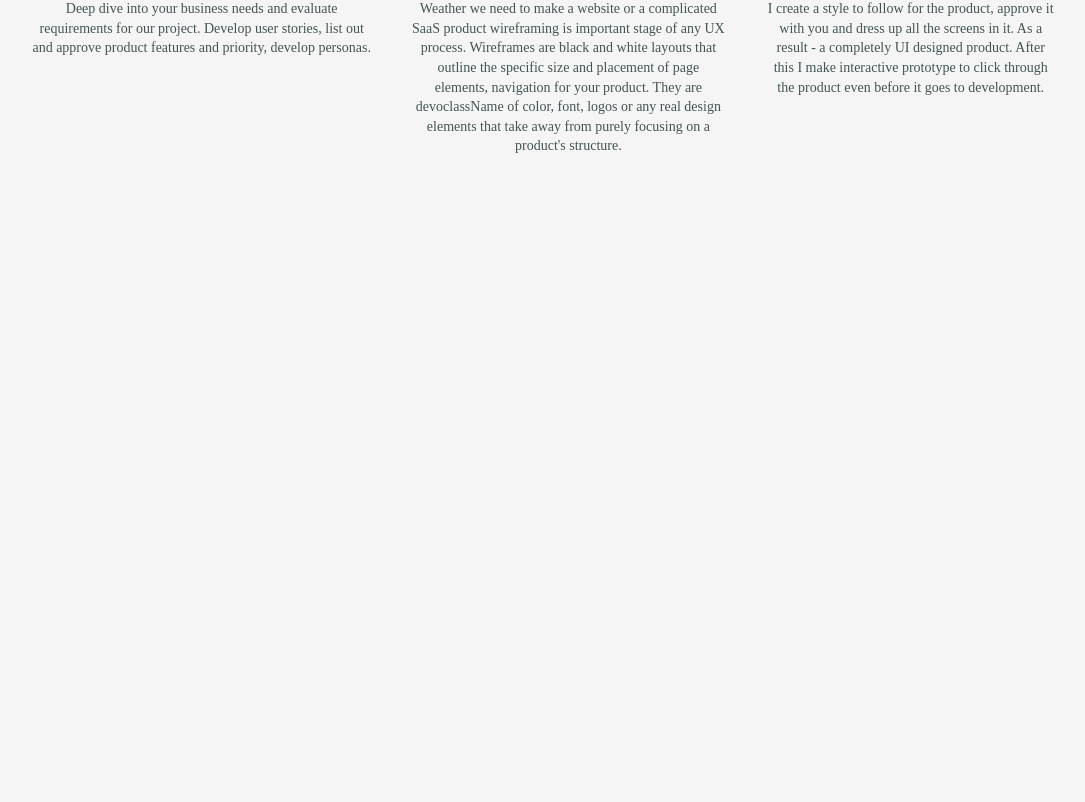
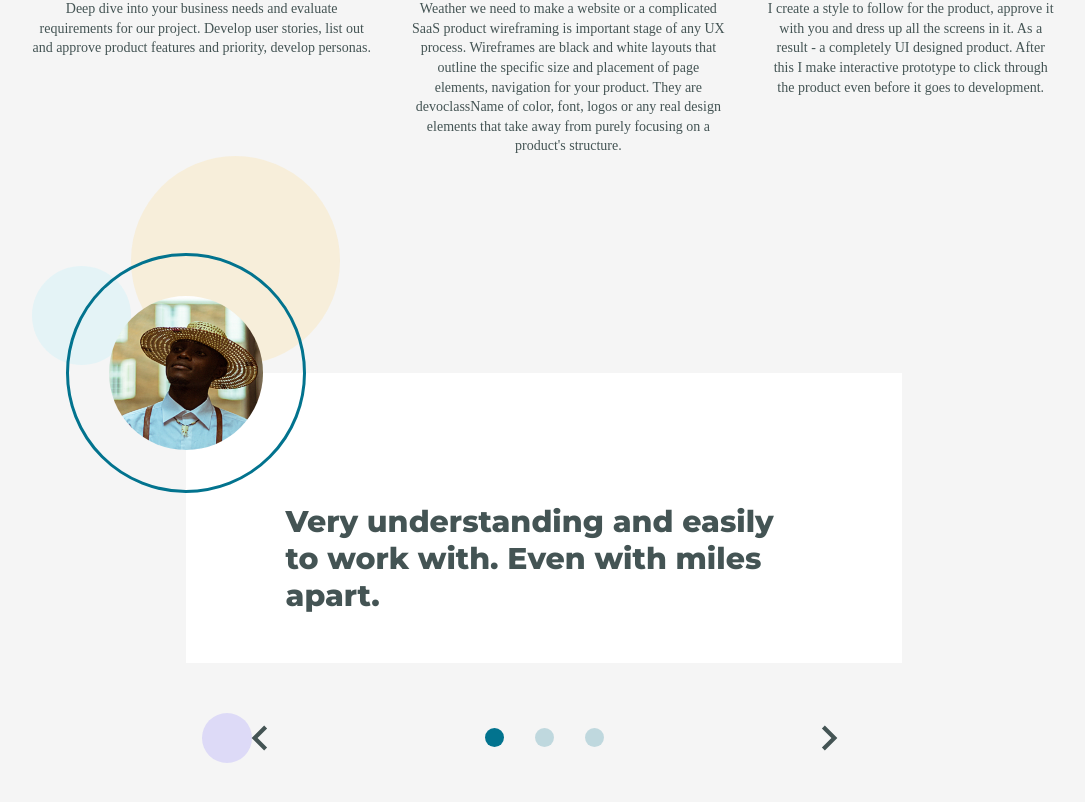
Before and after one commit to timmy471/my-portfolio, a React (Create React App) app: page / in a window 1280 px wide. Shown: the part 1999-2801 px from the top of the page, without its empty margins (96-1181 px from the left). Before the commit the page ends 2155 px from the top, so only its background shows below. Built offline with nearby package versions, Linux system fonts and the light colour scheme.

Commit message:
Testimonal section

```diff
--- a/src/App.js
+++ b/src/App.js
@@ -5,6 +5,7 @@ import "./App.scss";
 import Bio from "./components/Bio";
 import Project from "./components/Project";
 import Works from "./components/Works";
+import Testimonal from "./components/Testimonal";
 
 function App() {
 	return (
@@ -13,6 +14,7 @@ function App() {
 			<Bio />
 			<Project />
 			<Works />
+      <Testimonal />
 		</div>
 	);
 }
--- a/src/App.scss
+++ b/src/App.scss
@@ -267,7 +267,7 @@ section.work-process {
     position: absolute;
     top: 127px;
     left: 200px;
-    width: 600px;
+    width: 690px;
     // 1116px;
     height: 1px;
     background: #707070;
@@ -323,7 +323,118 @@ section.work-process {
   }
 }
 
+#testimonal {
+  color: #445454;
+  font-size: 3rem;
+  font-family: "Montserrat", sans-serif;
+  font-weight: 600;
+  position: relative;
+  margin-bottom: 518px;
 
+  &-top{
+
+    margin-top: 400px;
+    &-circle-left{
+      display: inline-block;
+      width: 99px;
+      height: 99px;
+      border-radius: 50%;
+      background: #68E0FF;
+      opacity: 0.12;
+
+    }
+
+    &-circle-right{
+      display: inline-block;
+      height: 209px;
+      width: 209px;
+      border-radius: 50%;
+      background: #FFCD68;
+      opacity: 0.19;
+    }
+  }
+
+
+  p {
+    position: relative;
+    width: 70%;
+    height: 29rem;
+    background: #ffffff;
+    margin: 0 auto;
+    padding: 13rem 10rem 1rem 10rem;
+
+  }
+
+  img {
+    position: absolute;
+    top: -120px;
+    left: -120px;
+    // top: -120px;
+    // left: -60px;
+    height: 240px;
+    width: 240px;
+    padding: 40px;
+    border-radius: 50%;
+    border: 3px solid #02738e;
+  }
+
+  i.quote {
+    position: absolute;
+    right: 230px;
+    top: 100px;
+    translate: rotate(80deg);
+  }
+
+  #navigate-circle {
+    position: absolute;
+    bottom: 0;
+    left: 17rem;
+    // top: 150px;
+    // left: 100px;
+    height: 50px;
+    width: 50px;
+    background: #7768ff;
+    border-radius: 50%;
+    opacity: 0.19;
+  }
+
+  #testimonal-bottom {
+    display: flex;
+    align-items: center;
+
+    min-width: 778px;
+    margin: 0 auto;
+    justify-content: center;
+    margin-top: 5rem;
+
+
+    .angle-left {
+      margin-right: 20rem;
+      font-size: 50px;
+    }
+    .angle-right {
+      margin-left: 20rem;
+      font-size: 50px;
+    }
+
+    span.circle {
+      justify-self: space-around;
+      height: 19px;
+      width: 19px;
+      border-radius: 50%;
+      background: #02738e;
+    }
+    span.two {
+      background: #02738e;
+      opacity: 0.22;
+      margin: 0 31px;
+    }
+    span.three {
+      background: #02738e;
+      opacity: 0.22;
+    }
+  }
+}
 
 
 
--- /dev/null
+++ b/src/components/Testimonal.js
@@ -0,0 +1,29 @@
+import { KeyboardArrowLeft, KeyboardArrowRight } from '@material-ui/icons';
+import React from 'react';
+
+const Testimonal = () => {
+    return (
+        <section id="testimonal">
+          <div className="testimonal-top">
+            <span id="testimonal-top-circle-left"></span>
+            <span id="testimonal-top-circle-right"></span>
+          </div>
+          <p>
+            <img src={require("../img/testimonal.png")} alt="" /> <i className="quote fas fa-quote-right fa-3"></i>
+            Very understanding and easily to work with. Even with miles apart.
+          </p>
+          <div id="navigate-circle"></div>
+          <div id="testimonal-bottom">
+            <KeyboardArrowLeft className='angle-left' />
+              <span className="circle one"></span>
+              <span className="circle two"></span>
+              <span className="circle three"></span>
+
+            <KeyboardArrowRight className='angle-right' />
+
+          </div>
+      </section>
+    );
+}
+
+export default Testimonal;
```
